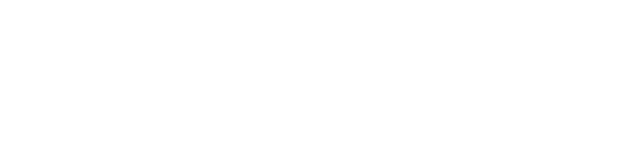
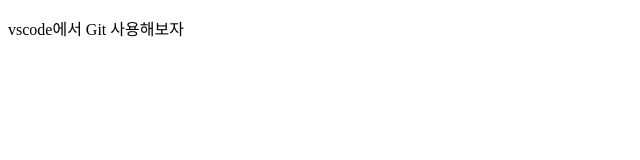
Before and after one commit to KimYeoungChan/GitinitTest, a plain HTML site: page index.html in a window 1280 px wide. Shown: the whole page, without its empty margins (0-640 px from the left). Drawn offline with Linux system fonts and the light colour scheme.

Commit message:
스테이징 변경 사항

```diff
--- a/index.html
+++ b/index.html
@@ -4,11 +4,11 @@
 <head>
   <meta charset="UTF-8">
   <meta name="viewport" content="width=device-width, initial-scale=1.0">
-  <title>Addd</title>
+  <title>이거 새로운 기능</title>
 </head>
 
 <body>
-
+  <p>vscode에서 Git 사용해보자</p>
 </body>
 
 </html>
```
